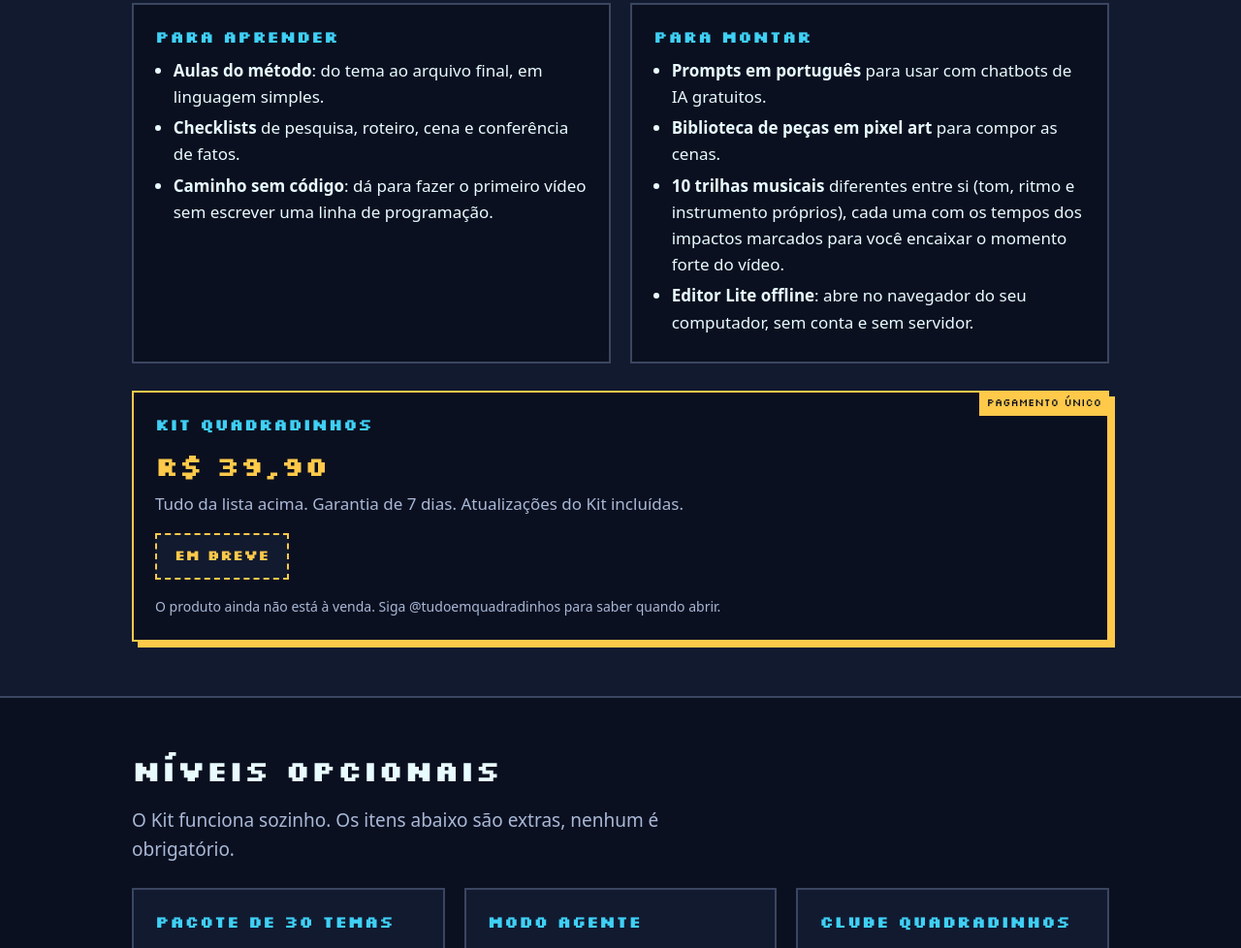
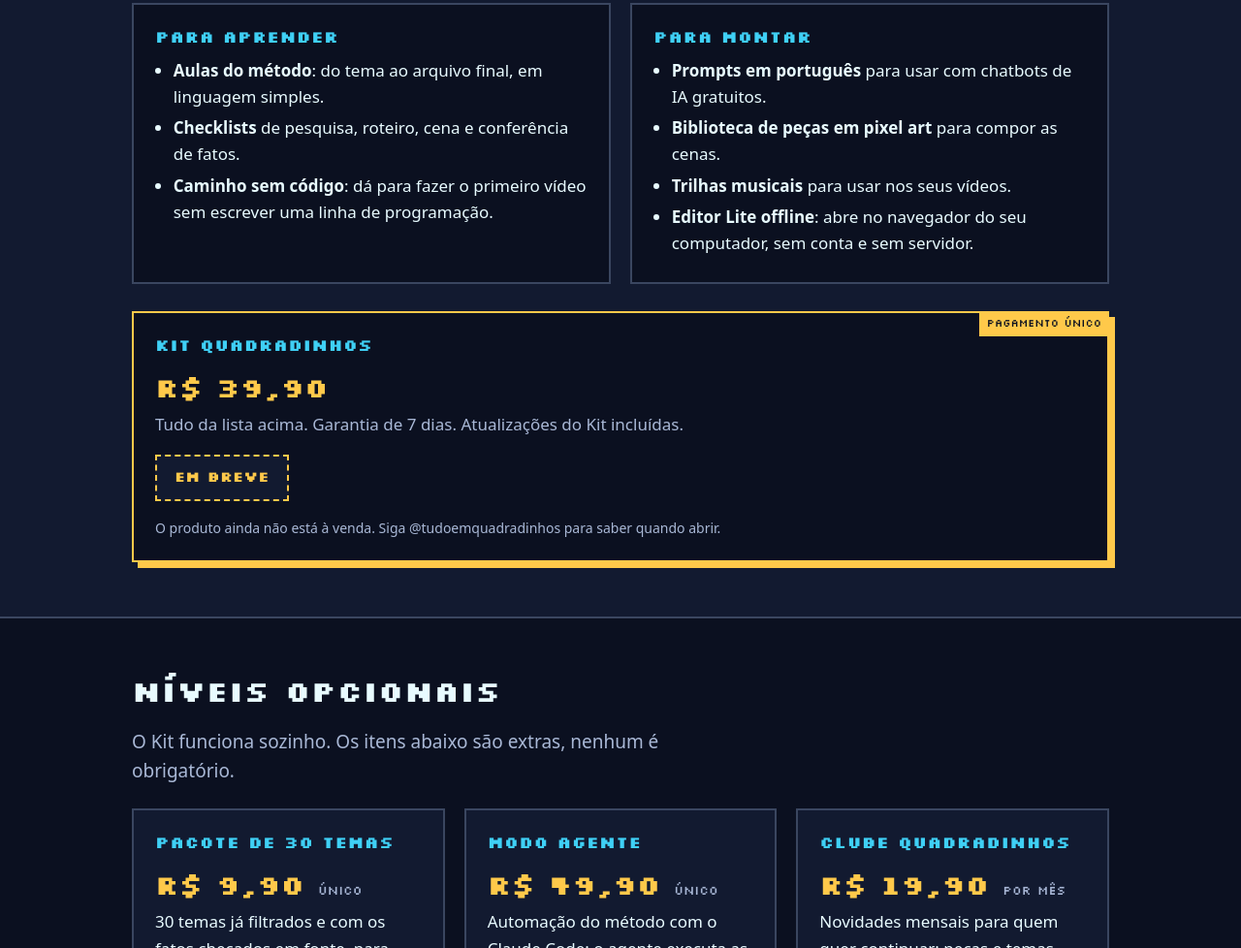
Before and after one commit to zhyph/tudoemquadradinhos-site, a plain HTML site: page index.html in a window 1280 px wide. Shown: the part 1369-2347 px from the top of the page at 97% size. Drawn offline with Linux system fonts and the light colour scheme.

Commit message:
Kit tracks: neutral description until the new music direction

```diff
--- a/index.html
+++ b/index.html
@@ -95,7 +95,7 @@
         <ul>
           <li><b>Prompts em português</b> para usar com chatbots de IA gratuitos.</li>
           <li><b>Biblioteca de peças em pixel art</b> para compor as cenas.</li>
-          <li><b>10 trilhas musicais</b> diferentes entre si (tom, ritmo e instrumento próprios), cada uma com os tempos dos impactos marcados para você encaixar o momento forte do vídeo.</li>
+          <li><b>Trilhas musicais</b> para usar nos seus vídeos.</li>
           <li><b>Editor Lite offline</b>: abre no navegador do seu computador, sem conta e sem servidor.</li>
         </ul>
       </div>
```
